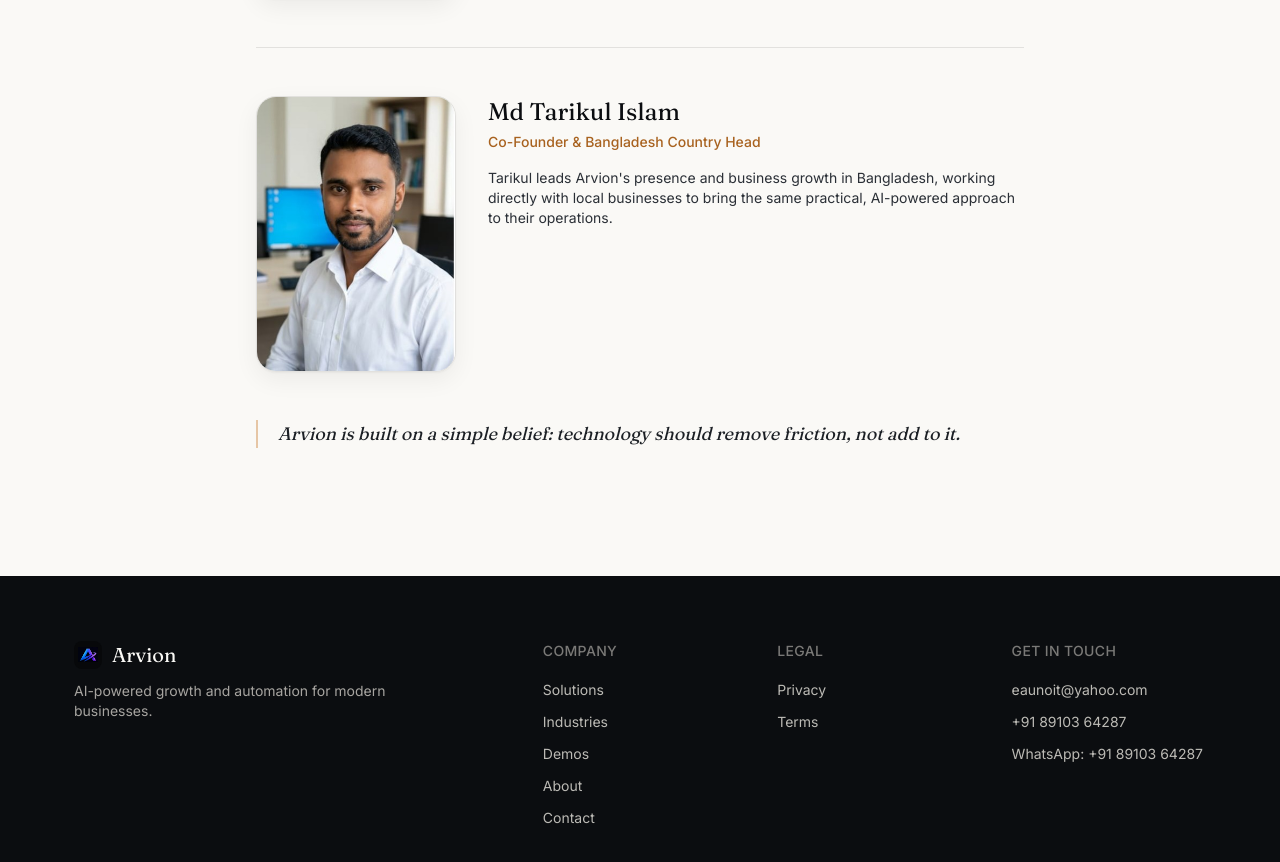
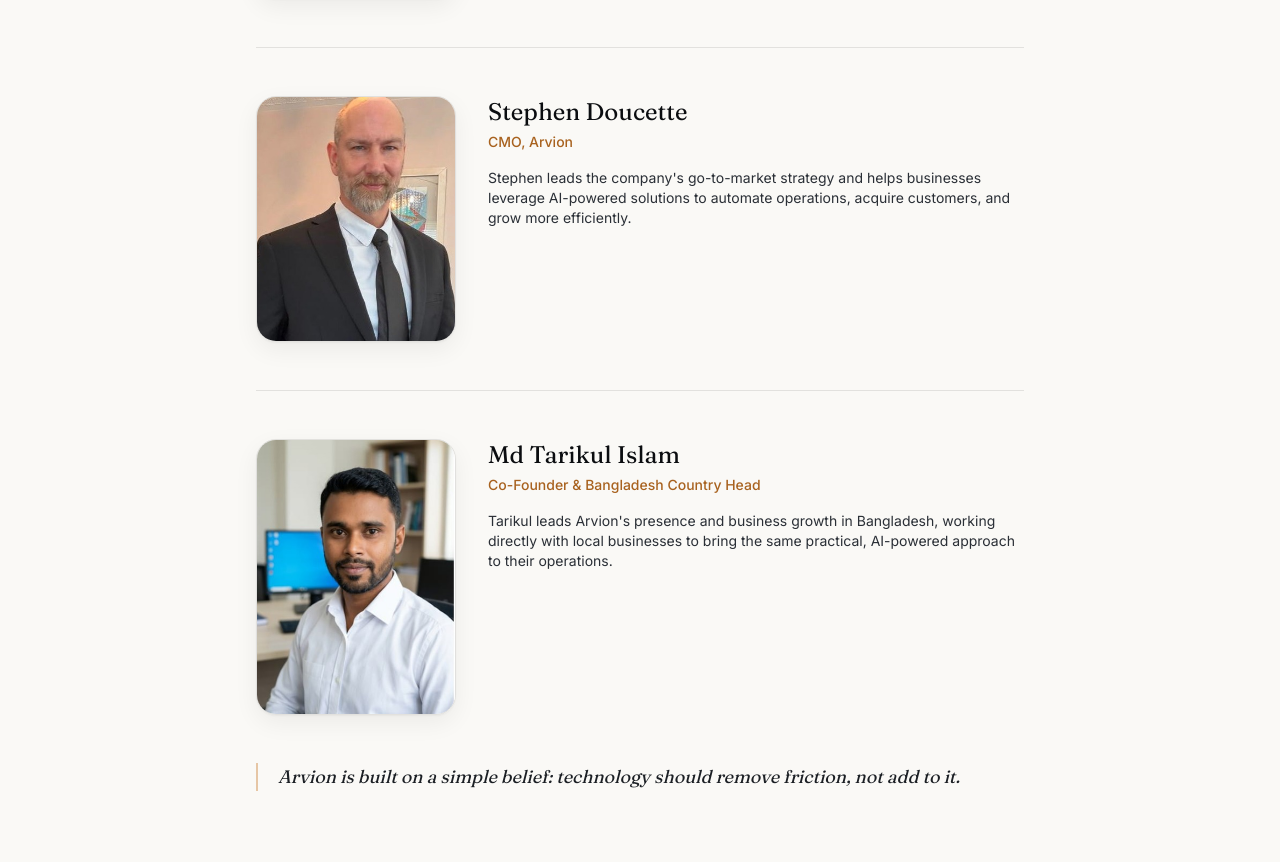
Before and after one commit to RoxxMoxx/Arvion, a Next.js app: page /about in a window 1280 px wide. Shown: the part 1148-2010 px from the top of the page. Built offline with nearby package versions, Linux system fonts and the light colour scheme.

Commit message:
Add Stephen Doucette (CMO) to About, add North America contact block

```diff
--- a/app/about/page.tsx
+++ b/app/about/page.tsx
@@ -69,6 +69,29 @@ export default function AboutPage() {
           <div className="mt-12 border-t border-ink-950/10 pt-12 sm:grid sm:grid-cols-[200px_1fr] sm:items-start sm:gap-8">
             <div className="overflow-hidden rounded-xl2 border border-ink-950/10 shadow-card">
               <Image
+                src="/cmo.jpg"
+                alt="Stephen Doucette, CMO at Arvion"
+                width={360}
+                height={443}
+                className="h-auto w-full object-cover"
+              />
+            </div>
+            <div className="mt-6 sm:mt-0">
+              <p className="font-display text-2xl text-ink-950">Stephen Doucette</p>
+              <p className="mt-1 text-sm font-medium text-signal-600">CMO, Arvion</p>
+              <div className="mt-4 space-y-4 text-sm text-ink-700">
+                <p>
+                  Stephen leads the company&apos;s go-to-market strategy and helps businesses
+                  leverage AI-powered solutions to automate operations, acquire customers, and grow
+                  more efficiently.
+                </p>
+              </div>
+            </div>
+          </div>
+
+          <div className="mt-12 border-t border-ink-950/10 pt-12 sm:grid sm:grid-cols-[200px_1fr] sm:items-start sm:gap-8">
+            <div className="overflow-hidden rounded-xl2 border border-ink-950/10 shadow-card">
+              <Image
                 src="/cofounder.jpg"
                 alt="Md Tarikul Islam, Co-Founder and Bangladesh Country Head at Arvion"
                 width={520}
--- a/app/contact/page.tsx
+++ b/app/contact/page.tsx
@@ -3,7 +3,7 @@ import { Container } from '@/components/ui/Container';
 import { SectionHeading } from '@/components/ui/SectionHeading';
 import { Button } from '@/components/ui/Button';
 import { WhatsAppIcon } from '@/components/ui/WhatsAppIcon';
-import { worldwideContact, bangladeshContact, contactLinksFor, type RegionalContact } from '@/data/contact';
+import { worldwideContact, northAmericaContact, bangladeshContact, contactLinksFor, type RegionalContact } from '@/data/contact';
 
 export const metadata: Metadata = {
   title: 'Contact',
@@ -49,6 +49,7 @@ export default function ContactPage() {
 
           <div className="mt-10 space-y-5">
             <RegionalContactBlock contact={worldwideContact} />
+            <RegionalContactBlock contact={northAmericaContact} />
             <RegionalContactBlock contact={bangladeshContact} />
           </div>
 
--- a/data/contact.ts
+++ b/data/contact.ts
@@ -12,6 +12,14 @@ export const worldwideContact: RegionalContact = {
   phoneDisplay: '+91 89103 64287',
   phoneTel: '+918910364287',
   whatsappNumber: '918910364287',
+};
+
+export const northAmericaContact: RegionalContact = {
+  region: 'North America',
+  email: 'stephendoucette8@gmail.com',
+  phoneDisplay: '+1-902-307-8447',
+  phoneTel: '+19023078447',
+  whatsappNumber: '19023078447',
 };
 
 export const bangladeshContact: RegionalContact = {
```
Also changed, not shown: public/cmo.jpg (added).
